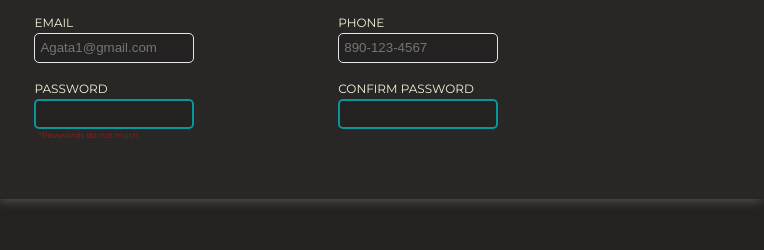
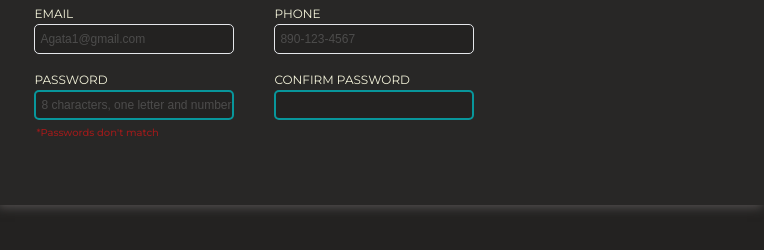
Before and after one commit to Agata10/sign-up-form, a plain HTML site: page index.html in a window 1280 px wide. Shown: the part 392-642 px from the top of the page, 516-1280 px from the left. Drawn offline with Linux system fonts and the light colour scheme.

Commit message:
Add password validation

```diff
--- a/css/style.css
+++ b/css/style.css
@@ -98,6 +98,11 @@ header {
     box-shadow: 0 4px 10px -2px rgb(86, 82, 82);
 }
 
+.left,
+.right {
+    width: 200px;
+}
+
 form h2 {
     width: 100%;
     font-size: 20px;
@@ -119,7 +124,7 @@ label {
 input {
     margin-bottom: 15px;
     margin-top: 2px;
-    width: 160px;
+    width: 200px;
     height: 30px;
     text-indent: 5px; /*for placeholder padding*/
     border: 0.5px solid #E5E7EB;
@@ -127,11 +132,21 @@ input {
     border-radius: 5px;
 }
 
+input:valid {
+    background-color: rgb(35, 34, 33);;
+}
+
+input::placeholder {
+    font-size: 0.75rem;
+    opacity: 0.5;
+}
+
 input + span {
     position: relative;
-    font-size: 8px;
-    top: 20px;
-    right: 160px;
+    font-size: 10px;
+    font-weight: 500;
+    top: -14px;
+    right: -2px;
     color: rgb(156, 27, 27);
 }
 
@@ -142,6 +157,10 @@ input:focus {
 
 input[type="password"]:invalid:required {
     border: 2px solid var(--color);
+}
+
+input:invalid + span::after {
+    content: "*Passwords don't match";
 }
 
 footer {
@@ -220,7 +239,7 @@ button:hover {
     }
 
     form h2 {
-        margin-left: 20px;
+        margin-left: 50px;
         font-size: 16px;
     }
 
@@ -237,8 +256,7 @@ button:hover {
 
     button {
         font-size: 10px;
-        height: 20px;
-        padding: 5px 35px;
+        padding: 10px 35px;
     }
 
 }
--- a/index.html
+++ b/index.html
@@ -36,8 +36,8 @@
                     <label for="email">Email</label><br>
                     <input type="email" id="email" name="email" placeholder="Agata1@gmail.com" required><br>
                     <label for="pass">Password<br></label>
-                    <input type="password" id="pass" name="pass" required>
-                    <span class="error">*Passwords do not much</span>
+                    <input type="password" id="pass" name="pass" required pattern="^(?=.*[A-Za-z])(?=.*\d)[A-Za-z\d]{8,}$" placeholder="8 characters, one letter and number">
+                    <span class="error"></span>
                     </div>
                     <div class="right">
                     <label for="lname">Last name</label><br>
```
